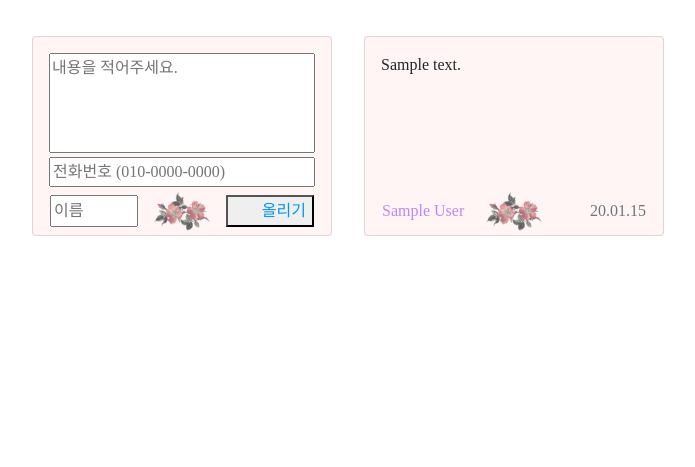
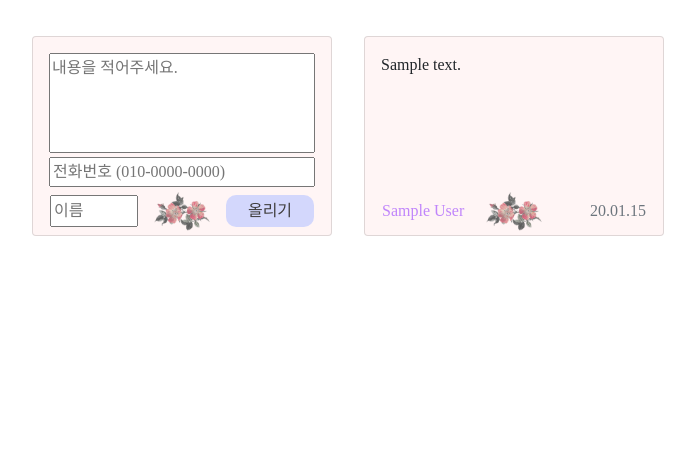
Before and after one commit to seohyun319/poet_exhibition, a Django app: page /visitor in a window 1280 px wide. Shown: the part 178-645 px from the top of the page, without its empty margins (292-987 px from the left). Run offline with Django 3.2, Linux system fonts and the light colour scheme; tables that the repository leaves empty hold one stand-in row (values such as "Sample post"); some web fonts are replaced.

Commit message:
edit admin, upload js, btn css

```diff
--- a/sioreum/admin.py
+++ b/sioreum/admin.py
@@ -2,4 +2,7 @@ from django.contrib import admin
 from .models import Post, VisitForm
 # Register your models here.
 admin.site.register(Post)
-admin.site.register(VisitForm)
+
+class VisitAdmin(admin.ModelAdmin):
+    list_display = ['author', 'text', 'phone' ]
+admin.site.register(VisitForm, VisitAdmin)
--- a/sioreum/static/sioreum/css/visitList.css
+++ b/sioreum/static/sioreum/css/visitList.css
@@ -43,12 +43,17 @@
 
 .uploadBtn {
     transition: opacity 0.2s;
-	color: #0095f6;
 	opacity: 0.75;
+    background-color: #c5ceff;
+    /* width:5px ; */
+    border-style: none;
+    border-radius: 10px;
 }
 
 .uploadBtn.active {
-	opacity: 1;
+    opacity: 1;
+    color: #0095f6;
+    /* background-color: #bcdfff; */
 }
 
 .page-item:last-child .page-link,
--- a/sioreum/templates/sioreum/visitList.html
+++ b/sioreum/templates/sioreum/visitList.html
@@ -21,7 +21,7 @@
                 <div class="row row-cols-3 px-3 ">
                     <input class="my-1 author" type="text" placeholder="이름">
                     <img src="static/sioreum/img/flower.png" class="flower" alt="">
-                    <button class="my-1 text-right uploadBtn active" type="submit">올리기</button>
+                    <button class="my-1 uploadBtn " type="submit">올리기</button>
                 </div>
             </div>
             <div class="visitContainer"></div>
@@ -93,23 +93,38 @@
     const namearea = document.querySelector(".author");
     const numberarea = document.querySelector(".number");
 
+    const validText = () => {
+        if (namearea.value && textarea.value) {
+            btn.classList.add('active');
+            return true;
+        } if (!textarea.value) {
+            alert("내용을 작성해주세요.")
+            btn.classList.remove('active');
+            return false;
+        }
+    }
+
     const validName = () => {
-        if (!textarea.value) {
-            btn.classList.remove('active');
-            alert("내용을 작성해주세요.")
-            return false;
-        } else if (!namearea.value) {
+        if (namearea.value && textarea.value) {
+            btn.classList.add('active');
+            return true;
+        } if (!namearea.value) {
             btn.classList.remove('active');
             alert("이름을 작성해주세요.")
             return false;
-        }  else {
-            btn.classList.add('active');
-            return true;
         }
     }
 
+    textarea.addEventListener('input', () => {
+        validText();
+    })
+
+    namearea.addEventListener('input', () => {
+        validName();
+    })
+
     const onClick = () => {
-        if(!validName()) return
+        if(!validText() && !validName()) return
         const content = textarea.value;
         const name = namearea.value;
         const number = numberarea.value;
@@ -128,13 +143,10 @@
             const { comment, writer, time } = JSON.parse(request.response);
             const element = document.querySelector(".visitContainer")
             const createVisit = document.createElement("div");
-            const dateTime =new Date(time)
+            const dateTime = new Date(time)
             const newTime = dateTime.toLocaleDateString('en-US', {year: '2-digit'}) + "." +
                             dateTime.toLocaleDateString('en-US', {month: '2-digit'}) + "." +
                             dateTime.toLocaleDateString('en-US', {day: '2-digit'})
-
-            // const newTime = new Date(time).toLocaleDateString('ko-KR', {
-            // month: '2-digit',day: '2-digit',year: '2-digit'});
 
             createVisit.innerHTML = `
                 <div class="m-3 px-3 pt-3 card">
```
